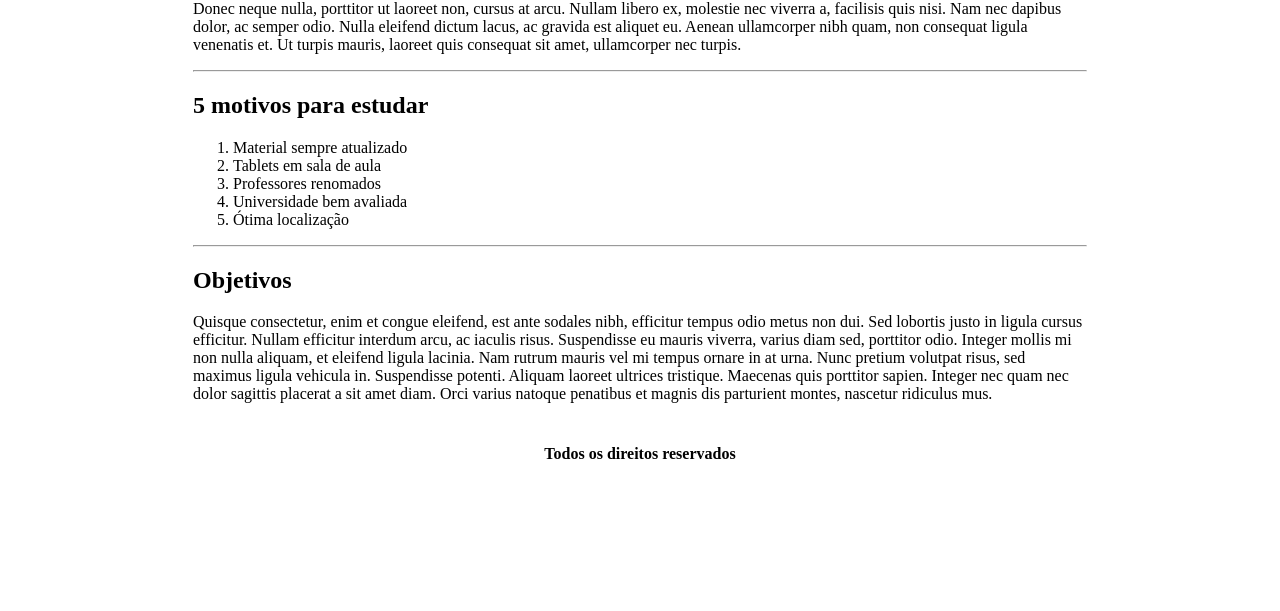
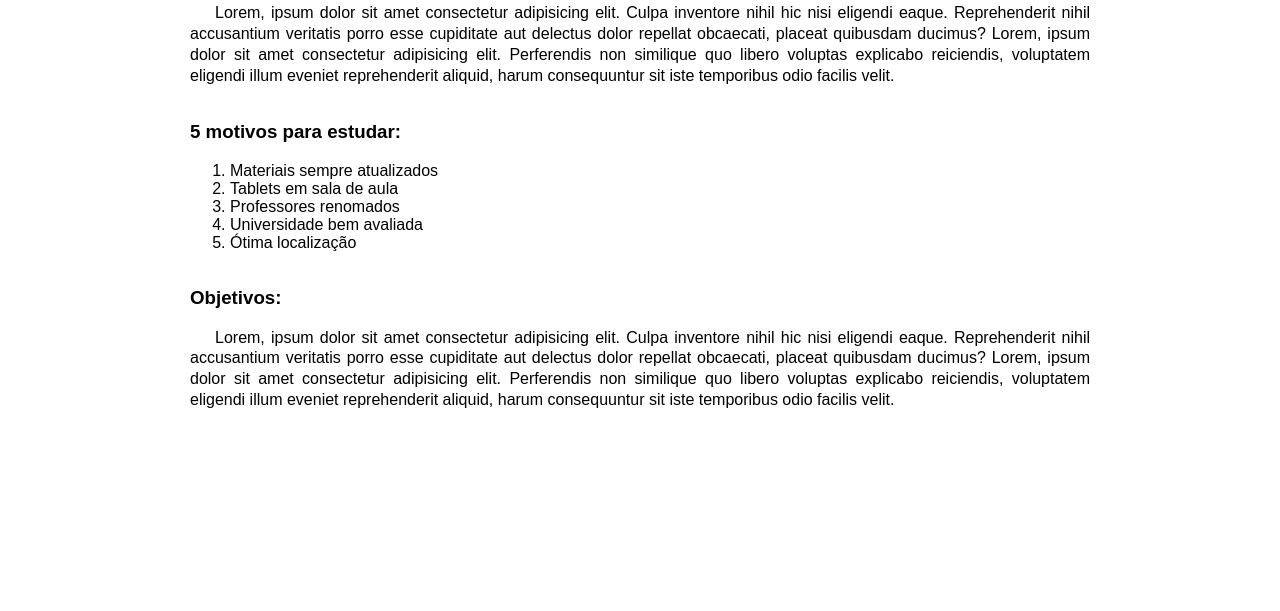
Before and after one commit to gutosavi/projeto-unes-novo, a plain HTML site: page quemsomos.html in a window 1280 px wide. Shown: the part 189-800 px from the top of the page. Drawn offline with Linux system fonts and the light colour scheme.

Commit message:
trabalhando com diferentes telas

```diff
--- a/quemsomos.html
+++ b/quemsomos.html
@@ -4,56 +4,82 @@
 	<meta charset="utf-8">
 	<meta name="viewport" content="width=device-width, initial-scale=1">
 	<title>UNES - Quem somos</title>
+	<style>
+		* {
+			font-family: Arial, Helvetica, sans-serif;
+
+		}
+
+		body{
+			background-image: url(imagens/fundo2.png);
+
+		}
+
+		table{
+			border: 0;
+			width: 900px;
+
+		}
+
+		article p{
+			text-align: justify;
+			text-indent: 25px;
+			line-height: 1.3;
+		}
+
+		section.corpo{
+			display: flex;
+			max-width: 900px;
+			flex-flow: column nowrap;
+			justify-content: center;
+			margin: auto;
+			margin-top: 30px;
+
+
+		}
+	</style>
 </head>
-<body background="imagens/fundo2.png">
+<body>
 
-	<table border="0" width="900" align="center">
+	<table align="center">
 		<tr>
 			<td height="89"><img src="imagens/logo.png"></td>
 			<td align="right">
 				<a href="index.html">Home</a> |
-				<a href="">Quem somos</a> |
+				<a href="quemsomos.html">Quem somos</a> |
 				<a href="contato.html">Contato</a>
 			</td>
 		</tr>
+	</table>
+	<main>
+		<section class="corpo">
+			<article>
+				<h1>Quem somos</h1>
+				<p>
+					Lorem, ipsum dolor sit amet consectetur adipisicing elit. Culpa inventore nihil hic nisi eligendi eaque. Reprehenderit nihil accusantium veritatis porro esse cupiditate aut delectus dolor repellat obcaecati, placeat quibusdam ducimus?
+					Lorem, ipsum dolor sit amet consectetur adipisicing elit. Perferendis non similique quo libero voluptas explicabo reiciendis, voluptatem eligendi illum eveniet reprehenderit aliquid, harum consequuntur sit iste temporibus odio facilis velit.
+				</p>
+			</article>
 
-		<tr>
-			<td colspan="2">
-
-				<h2>Quem somos</h2>
-				<p>
-					Lorem <strong>ipsum dolor</strong> sit <em>amet</em>, consectetur adipiscing elit. Fusce vel ante a tortor fringilla facilisis id ac lorem. Etiam ut posuere sapien. Donec neque nulla, porttitor ut laoreet non, cursus at arcu. Nullam libero ex, molestie nec viverra a, facilisis quis nisi. Nam nec dapibus dolor, ac semper odio. Nulla eleifend dictum lacus, ac gravida est aliquet eu. Aenean ullamcorper nibh quam, non consequat ligula venenatis et. Ut turpis mauris, laoreet quis consequat sit amet, ullamcorper nec turpis.
-				</p>
-
-				<hr>
-
-				<h2>5 motivos para estudar</h2>
+			<article>
+				<h1>5 motivos para estudar:</h1>
 				<ol>
-					<li>Material sempre atualizado</li>
+					<li>Materiais sempre atualizados</li>
 					<li>Tablets em sala de aula</li>
 					<li>Professores renomados</li>
 					<li>Universidade bem avaliada</li>
 					<li>Ótima localização</li>
 				</ol>
+			</article>
 
-				<hr>
-
-				<h2>Objetivos</h2>
-
+			<article>
+				<h1>Objetivos:</h1>
 				<p>
-					Quisque consectetur, enim et congue eleifend, est ante sodales nibh, efficitur tempus odio metus non dui. Sed lobortis justo in ligula cursus efficitur. Nullam efficitur interdum arcu, ac iaculis risus. Suspendisse eu mauris viverra, varius diam sed, porttitor odio. Integer mollis mi non nulla aliquam, et eleifend ligula lacinia. Nam rutrum mauris vel mi tempus ornare in at urna. Nunc pretium volutpat risus, sed maximus ligula vehicula in. Suspendisse potenti. Aliquam laoreet ultrices tristique. Maecenas quis porttitor sapien. Integer nec quam nec dolor sagittis placerat a sit amet diam. Orci varius natoque penatibus et magnis dis parturient montes, nascetur ridiculus mus.
+					Lorem, ipsum dolor sit amet consectetur adipisicing elit. Culpa inventore nihil hic nisi eligendi eaque. Reprehenderit nihil accusantium veritatis porro esse cupiditate aut delectus dolor repellat obcaecati, placeat quibusdam ducimus?
+					Lorem, ipsum dolor sit amet consectetur adipisicing elit. Perferendis non similique quo libero voluptas explicabo reiciendis, voluptatem eligendi illum eveniet reprehenderit aliquid, harum consequuntur sit iste temporibus odio facilis velit.
 				</p>
-
-			</td>
-		</tr>
-
-		<tr>
-			<td colspan="2" align="center">
-				<h4>Todos os direitos reservados</h4>
-			</td>
-		</tr>
-
-	</table>
+		</section>
+	</main>
 
 </body>
 </html>
```
Also changed, not shown: contato.html (+23 -2 lines), index.html (+3 -3 lines).
